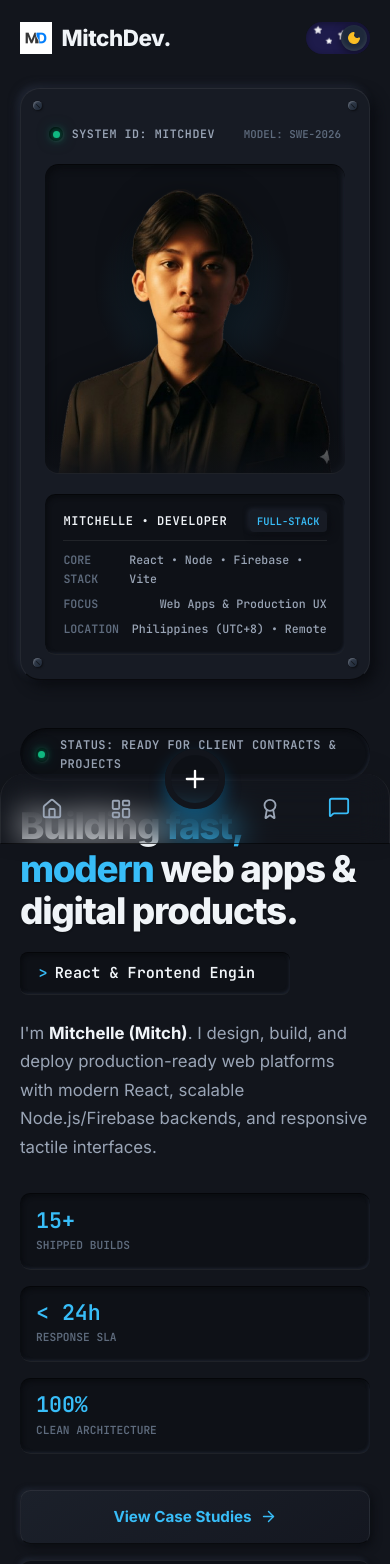
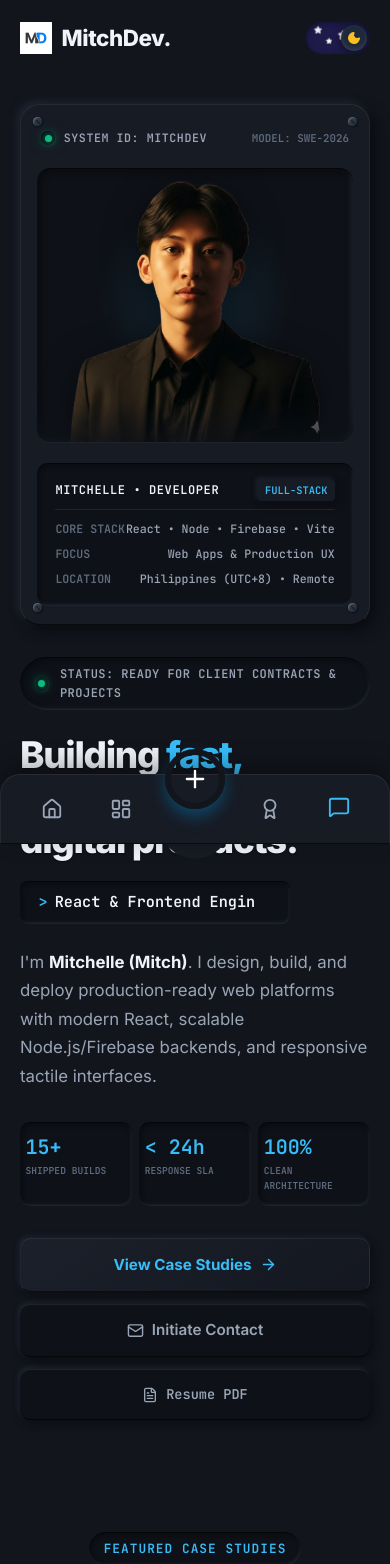
Before and after one commit to DmitzDev/Personal-PortfolioDev, a React (Vite) app: page / in a window 390 px wide. Shown: the top 1564 px of the page. Built offline with nearby package versions, Linux system fonts and the light colour scheme.

Commit message:
Calibrate shades size and position precisely over eyes with responsive stage wrapper

```diff
--- a/src/components/Experience/Experience.css
+++ b/src/components/Experience/Experience.css
@@ -474,15 +474,35 @@
   .experience-controls-bar {
     flex-direction: column;
     align-items: stretch;
+    gap: 1rem;
   }
 
   .experience-tabs {
-    flex-direction: column;
+    display: flex;
+    flex-wrap: wrap;
+    gap: 0.5rem;
+  }
+
+  .exp-tab-btn {
+    flex: 1 1 auto;
+    justify-content: center;
+    padding: 0.55rem 0.85rem;
+    font-size: 0.775rem;
+  }
+
+  .btn-resume-download {
+    width: 100%;
+    justify-content: center;
+  }
+
+  .timeline-card {
+    padding: 1.35rem 1.15rem;
   }
 
   .timeline-card-header {
     flex-direction: column;
     align-items: flex-start;
+    gap: 0.5rem;
   }
 
   .timeline-meta-wrap {
--- a/src/components/Hero/Hero.css
+++ b/src/components/Hero/Hero.css
@@ -246,6 +246,18 @@
   align-items: flex-end;
   justify-content: center;
   margin-bottom: 1.25rem;
+  cursor: pointer;
+  user-select: none;
+  -webkit-tap-highlight-color: transparent;
+}
+
+.portrait-stage {
+  position: relative;
+  height: 100%;
+  aspect-ratio: 1 / 1;
+  display: flex;
+  align-items: flex-end;
+  justify-content: center;
 }
 
 .chamber-spotlight {
@@ -259,13 +271,62 @@
 }
 
 .chassis-portrait {
-  position: relative;
-  max-height: 96%;
-  width: auto;
+  position: absolute;
+  bottom: 0;
+  left: 0;
+  width: 100%;
+  height: 100%;
   object-fit: contain;
   filter: drop-shadow(0 8px 16px rgba(0, 0, 0, 0.5));
   z-index: 2;
+  transition: opacity 0.35s ease-in-out, transform 0.35s ease;
+  pointer-events: none;
 }
+
+.chassis-portrait.portrait-serious.active {
+  opacity: 1;
+  transform: scale(1);
+}
+
+.chassis-portrait.portrait-serious.faded {
+  opacity: 0;
+  transform: scale(0.98);
+}
+
+.chassis-portrait.portrait-smile.active {
+  opacity: 1;
+  transform: scale(1);
+}
+
+.chassis-portrait.portrait-smile.faded {
+  opacity: 0;
+  transform: scale(0.98);
+}
+
+/* 8-bit Pixel Shades perfectly aligned to the eyes with 1.5deg natural tilt */
+.chassis-shades {
+  position: absolute;
+  top: 27.8%;
+  left: 46.5%;
+  transform: translate(-50%, -50%) rotate(-1.5deg);
+  width: 37%;
+  z-index: 4;
+  pointer-events: none;
+  transition: all 0.35s cubic-bezier(0.34, 1.56, 0.64, 1);
+  filter: drop-shadow(0 4px 8px rgba(0, 0, 0, 0.75));
+}
+
+.chassis-shades.hidden {
+  opacity: 0;
+  transform: translate(-50%, -180%) rotate(-5deg) scale(1.1);
+}
+
+.chassis-shades.visible {
+  opacity: 1;
+  transform: translate(-50%, -50%) rotate(-1.5deg) scale(1);
+}
+
+
 
 .chamber-base-shadow {
   position: absolute;
@@ -351,7 +412,7 @@
 @media (max-width: 992px) {
   .hero-container {
     grid-template-columns: 1fr;
-    gap: 3rem;
+    gap: 2.5rem;
   }
 
   .hero-visual-wrapper {
@@ -364,17 +425,47 @@
 }
 
 @media (max-width: 576px) {
+  .hero-container {
+    gap: 2rem;
+    padding-top: 1rem;
+  }
+
+  .hardware-chassis {
+    max-width: 100%;
+    padding: 1.5rem 1rem 1.15rem 1rem;
+  }
+
+  .portrait-chamber {
+    height: 275px;
+  }
+
   .hero-gauges-grid {
-    grid-template-columns: 1fr;
+    grid-template-columns: repeat(3, 1fr);
+    gap: 0.45rem;
+    margin-bottom: 2rem;
+  }
+
+  .gauge-card {
+    padding: 0.75rem 0.35rem;
+  }
+
+  .gauge-val {
+    font-size: 1.25rem;
+  }
+
+  .gauge-label {
+    font-size: 0.6rem;
   }
 
   .hero-actions {
     flex-direction: column;
     align-items: stretch;
     width: 100%;
+    gap: 0.75rem;
   }
 
   .btn-primary, .btn-secondary, .btn-resume-tactile {
     width: 100%;
+    justify-content: center;
   }
 }
--- a/src/components/Hero/Hero.jsx
+++ b/src/components/Hero/Hero.jsx
@@ -3,6 +3,8 @@ import { ArrowRight, Mail, FileText } from 'lucide-react';
 import { personalInfo } from '../../data/personalInfo';
 import { AnimateOnScroll } from '../shared/AnimateOnScroll';
 import mitchNoBg from '../../assets/Mitch-NoBG.png';
+import mitchSmileNoBg from '../../assets/MitchSmile-NoBG.png';
+import shadeImg from '../../assets/Shade.png';
 import './Hero.css';
 
 export function Hero() {
@@ -10,6 +12,7 @@ export function Hero() {
   const [displayText, setDisplayText] = useState('');
   const [isDeleting, setIsDeleting] = useState(false);
   const [typingSpeed, setTypingSpeed] = useState(80);
+  const [isSmiling, setIsSmiling] = useState(false);
 
   // Typing effect logic
   useEffect(() => {
@@ -122,14 +125,41 @@ export function Hero() {
               <span className="bezel-model">MODEL: SWE-2026</span>
             </div>
 
-            {/* Recessed Portrait Chamber (Uses transparent Mitch-NoBG image, NO white box) */}
-            <div className="portrait-chamber">
+            {/* Recessed Portrait Chamber (Interactive: Hover or Tap to swap to Smile + Shades) */}
+            <div
+              className={`portrait-chamber ${isSmiling ? 'active-smile' : ''}`}
+              onMouseEnter={() => setIsSmiling(true)}
+              onMouseLeave={() => setIsSmiling(false)}
+              onClick={() => setIsSmiling(prev => !prev)}
+              onTouchStart={() => setIsSmiling(prev => !prev)}
+              title="Click or tap to toggle smile & shades!"
+            >
               <div className="chamber-spotlight"></div>
-              <img
-                src={mitchNoBg}
-                alt={personalInfo.name}
-                className="chassis-portrait"
-              />
+
+              {/* Exact 1:1 Stage Wrapper so shades scale and align 100% with the face */}
+              <div className="portrait-stage">
+                {/* Default Focused Look */}
+                <img
+                  src={mitchNoBg}
+                  alt={personalInfo.name}
+                  className={`chassis-portrait portrait-serious ${isSmiling ? 'faded' : 'active'}`}
+                />
+
+                {/* Smiling Look */}
+                <img
+                  src={mitchSmileNoBg}
+                  alt={`${personalInfo.name} smiling`}
+                  className={`chassis-portrait portrait-smile ${isSmiling ? 'active' : 'faded'}`}
+                />
+
+                {/* Pixel Shades positioned exactly over eyes */}
+                <img
+                  src={shadeImg}
+                  alt="Shades"
+                  className={`chassis-shades ${isSmiling ? 'visible' : 'hidden'}`}
+                />
+              </div>
+
               <div className="chamber-base-shadow"></div>
             </div>
 
--- a/src/components/Navbar/MobileBottomNav.css
+++ b/src/components/Navbar/MobileBottomNav.css
@@ -18,12 +18,10 @@
     align-items: center;
     padding: 0.5rem 1rem;
     height: 70px;
-    background: var(--glass-bg);
-    backdrop-filter: blur(16px);
-    -webkit-backdrop-filter: blur(16px);
-    border-top: 1px solid var(--glass-border);
-    border-radius: 24px 24px 0 0;
-    box-shadow: 0 -4px 24px rgba(0, 0, 0, 0.1);
+    background: var(--bg-secondary);
+    border-top: 1px solid var(--skeuo-bevel-top);
+    border-radius: 20px 20px 0 0;
+    box-shadow: 0 -8px 25px rgba(0, 0, 0, 0.35);
   }
 
   .nav-items-left,
@@ -80,7 +78,7 @@
     height: 70px;
     background: transparent;
     border-radius: 50%;
-    box-shadow: 0 35px 0 0 var(--glass-bg);
+    box-shadow: 0 35px 0 0 var(--bg-secondary);
     z-index: -1;
   }
 
--- a/src/components/Projects/Projects.css
+++ b/src/components/Projects/Projects.css
@@ -497,14 +497,54 @@
   .projects-controls {
     flex-direction: column;
     align-items: stretch;
+    gap: 1rem;
+  }
+
+  .projects-filter {
+    gap: 0.45rem;
+  }
+
+  .filter-btn {
+    padding: 0.45rem 0.85rem;
+    font-size: 0.75rem;
   }
 
   .projects-search {
     width: 100%;
+    min-width: 0;
   }
 
   .projects-grid {
     grid-template-columns: 1fr;
+    gap: 1.5rem;
+  }
+
+  .case-study-card {
+    border-radius: 0.85rem;
+  }
+
+  .project-body {
+    padding: 1.15rem 1rem 1.25rem 1rem;
+  }
+
+  .project-card-actions {
+    flex-wrap: wrap;
+    gap: 0.5rem;
+  }
+
+  .project-action-link, .project-details-btn {
+    flex: 1 1 auto;
+    justify-content: center;
+    text-align: center;
+  }
+
+  .modal-dialog {
+    max-height: 95vh;
+    border-radius: 1rem;
+  }
+
+  .modal-content-scroll {
+    padding: 1.25rem;
   }
 
   .modal-section-grid {
--- a/src/components/Services/Services.css
+++ b/src/components/Services/Services.css
@@ -233,6 +233,11 @@
 }
 
 @media (max-width: 576px) {
+  .services-grid {
+    grid-template-columns: 1fr;
+    gap: 1.25rem;
+  }
+
   .process-steps-grid {
     grid-template-columns: 1fr;
   }
--- a/src/components/Skills/Skills.css
+++ b/src/components/Skills/Skills.css
@@ -267,3 +267,19 @@
     gap: 0.5rem;
   }
 }
+
+@media (max-width: 576px) {
+  .skills-grid {
+    grid-template-columns: 1fr;
+    gap: 1rem;
+  }
+
+  .skills-tabs-container {
+    gap: 0.4rem;
+  }
+
+  .skill-tab-btn {
+    padding: 0.45rem 0.95rem;
+    font-size: 0.75rem;
+  }
+}
```
Also changed, not shown: src/assets/Shade.png, 1 other file (tests, documents, lock files or other folders).
